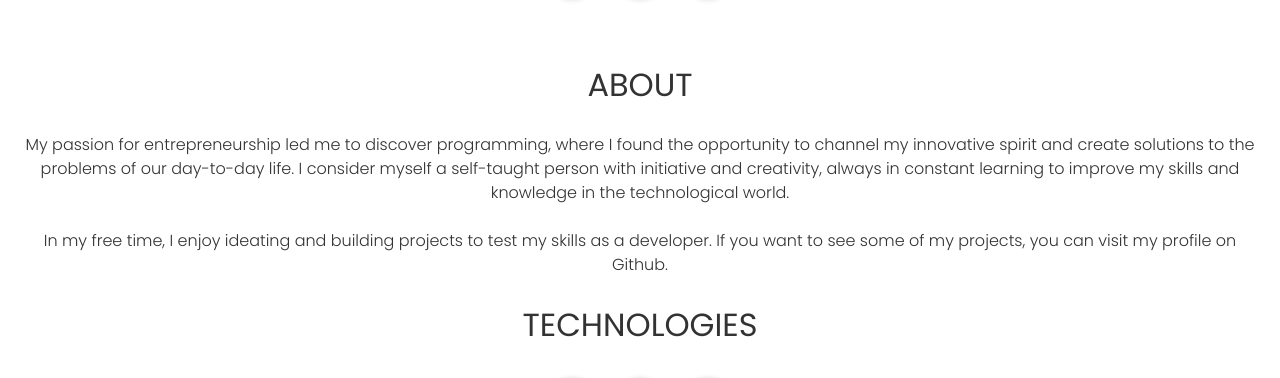
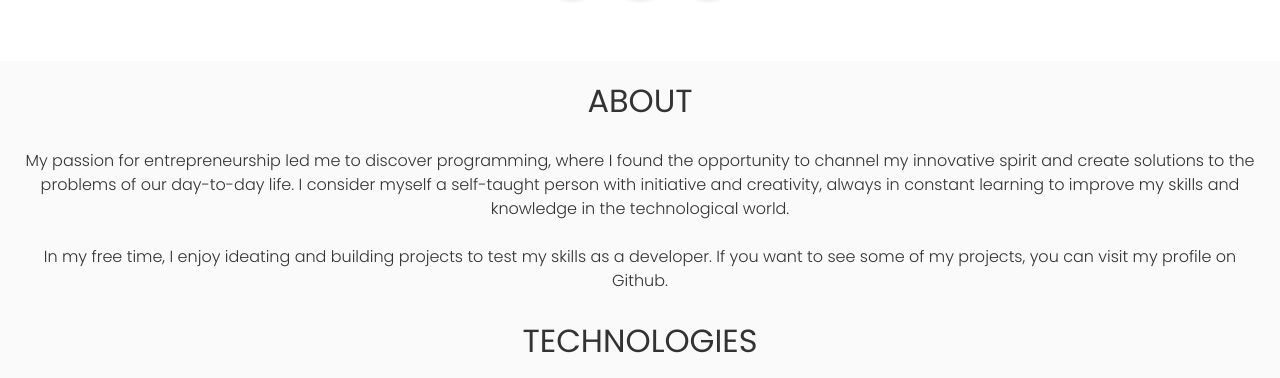
Before and after one commit to joseortizx/portafolio-personal, a plain HTML site: page index.html in a window 1280 px wide. Shown: the part 653-1031 px from the top of the page. Drawn offline with Linux system fonts and the light colour scheme.

Commit message:
feat: add section color

```diff
--- a/style/index.css
+++ b/style/index.css
@@ -93,10 +93,11 @@ h6 {
 }
 /* ===== main ===== */
 .main {
-  margin: 5rem 1rem;
+  margin: 5rem 0;
 }
 /* ===== section home ===== */
 .section__home {
+  margin: 0 1rem;
   margin-bottom: 4rem;
 }
 .section__home div {
@@ -139,6 +140,10 @@ h6 {
   color: black;
 }
 /* ===== section about ===== */
+.section__about {
+  background-color: hsla(0, 0%, 86%, 0.15);
+  padding: 1rem;
+}
 .section__about,
 .section__portfolio {
   margin-bottom: 4rem;
@@ -159,6 +164,7 @@ h6 {
 }
 /* ==== section portfolio ===== */
 .section__portfolio {
+  padding: 0 1rem;
   padding-bottom: 2rem;
 }
 .section__portfolio h2 {
```
